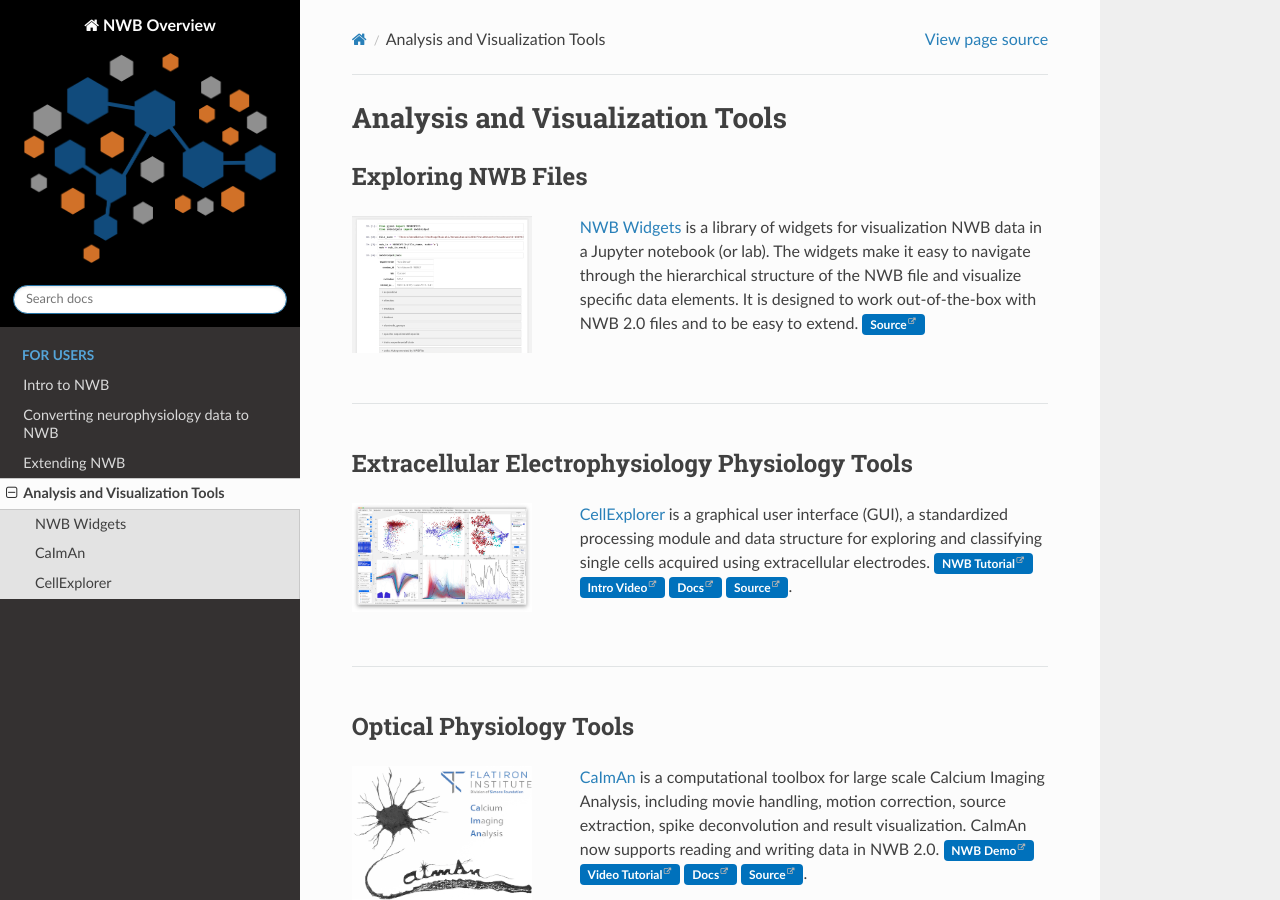
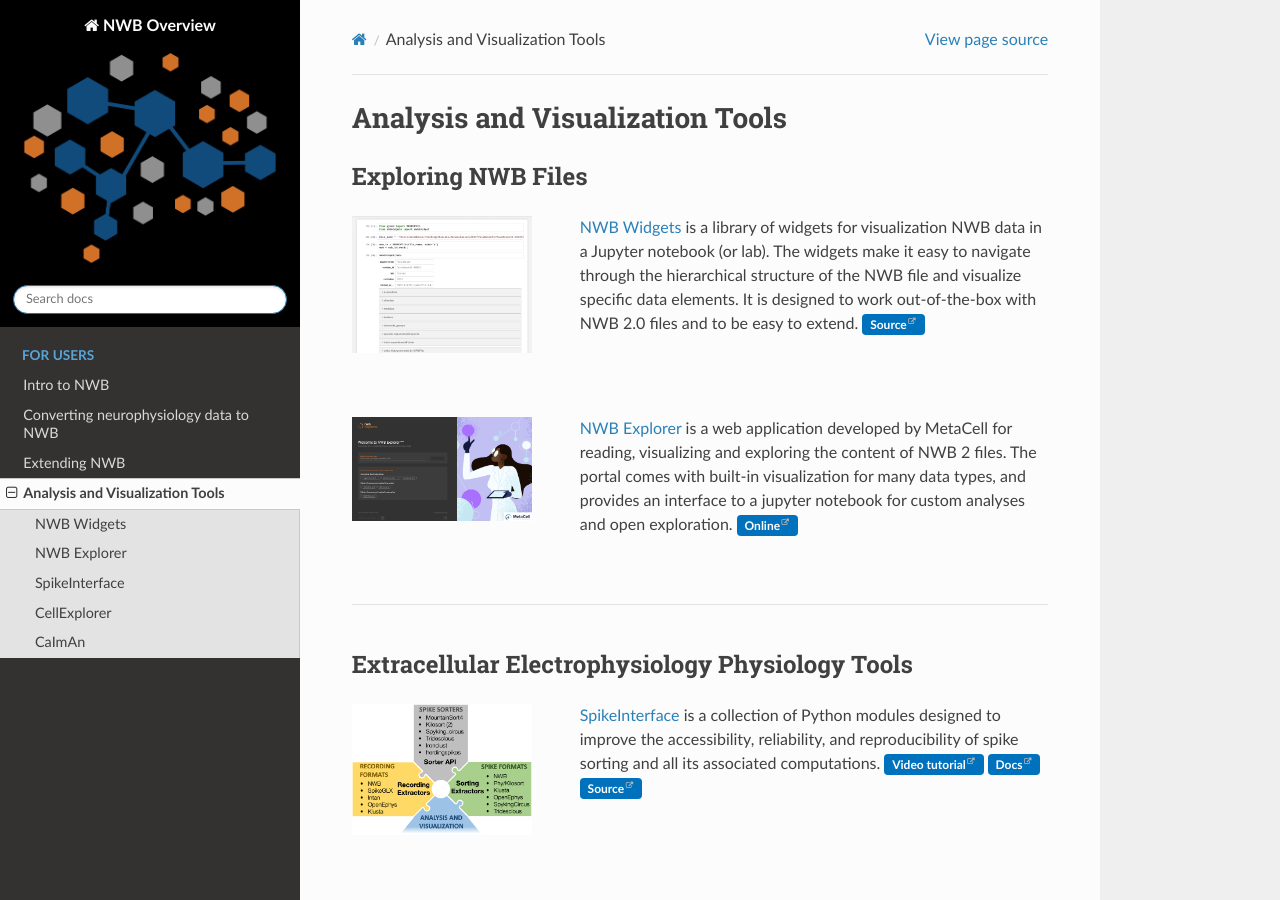
Before and after one commit to NeurodataWithoutBorders/nwb-overview, a Sphinx documentation site: the page built from docs/source/analysis_tools/analysis_tools_home.rst, in a window 1280 px wide and 900 px high. Built offline with Sphinx 7.4.7 and the Read the Docs theme 2.0.0, drawn with Linux system fonts in a browser that asks for light colours; pages that are not in the unit, such as notebooks, are missing from menus.

Commit message:
Added NWBExplorer and SpikeInterface

```diff
--- a/docs/source/analysis_tools/analysis_tools_home.rst
+++ b/docs/source/analysis_tools/analysis_tools_home.rst
@@ -10,8 +10,11 @@
     :hidden:
 
     nwbwidgets/nwbwidgets
+    nwbexplorer/nwbexplorer
+    spikeinterface/spikeinterface
+    cellexplorer/cellexplorer
     caiman/caiman
-    cellexplorer/cellexplorer
+
 
 
 .. _analysistools-explore:
@@ -29,14 +32,44 @@
 
 .. raw:: html
 
-    <br />
+    <br/>
+    <br/>
+    <br/>
+
+.. image:: nwbexplorer/nwbexplorer_screenshot.png
+    :class: align-left
+    :width: 180
+
+.. include::  nwbexplorer/nwbexplorer.rst
+        :start-after: .. short_description_start
+        :end-before: .. short_description_end
+
+
+.. raw:: html
+
+    <br/>
     <hr>
-    <br />
+    <br/>
 
 .. _analysistools-ecephys:
 
 Extracellular Electrophysiology Physiology Tools
 ------------------------------------------------
+
+.. image:: spikeinterface/spike_interface_diagram.png
+    :class: align-left
+    :width: 180
+
+.. include::  spikeinterface/spikeinterface.rst
+        :start-after: .. short_description_start
+        :end-before: .. short_description_end
+
+.. raw:: html
+
+    <br />
+    <br />
+    <br />
+    <br />
 
 .. image:: cellexplorer/CellExplorerInterface.jpeg
     :class: align-left
@@ -45,7 +78,6 @@
 .. include::  cellexplorer/cellexplorer.rst
         :start-after: .. short_description_start
         :end-before: .. short_description_end
-
 
 
 .. raw:: html
--- /dev/null
+++ b/docs/source/analysis_tools/nwbexplorer/nwbexplorer.rst
@@ -0,0 +1,14 @@
+.. _analysistools-nwbexplorer:
+
+NWB Explorer
+-----------
+
+.. short_description_start
+
+:ref:`analysistools-nwbexplorer` is a web application developed by MetaCell for reading, visualizing and exploring the content of NWB 2 files. The portal comes with built-in visualization for many data types, and provides an interface to a jupyter notebook for custom analyses and open exploration. :bdg-link-primary:`Online  <http://nwbexplorer.opensourcebrain.org/>`
+.. short_description_end
+
+
+.. image:: https://www.nwb.org/wp-content/uploads/2019/10/nwbexplorer.gif
+    :class: align-left
+    :width: 400
--- /dev/null
+++ b/docs/source/analysis_tools/spikeinterface/spikeinterface.rst
@@ -0,0 +1,28 @@
+.. _analysistools-spikeinterface:
+
+SpikeInterface
+--------------
+
+.. short_description_start
+
+:ref:`analysistools-spikeinterface` is a collection of Python modules designed to improve the accessibility, reliability, and reproducibility of spike sorting and all its associated computations. :bdg-link-primary:`Video tutorial <https://www.youtube.com/watch?v=fvKG_-xQ4D8>` :bdg-link-primary:`Docs  <https://spikeinterface.readthedocs.io/en/latest/>` :bdg-link-primary:`Source  <https://github.com/SpikeInterface>`
+
+.. short_description_end
+
+With SpikeInterface, users can:
+
+* read/write many extracellular file formats.
+* pre-process extracellular recordings.
+* run many popular, semi-automatic spike sorters.
+* post-process sorted datasets.
+* compare and benchmark spike sorting outputs.
+* compute quality metrics to validate and curate spike sorting outputs.
+* visualize recordings and spike sorting outputs.
+* export report and export toPhy
+* offer a powerful Qt-based viewer in separate package spikeinterface-gui
+* have some powerful sorting components to build your own sorter.
+
+
+.. image:: spike_interface_diagram.png
+    :class: align-left
+    :width: 400
```
Also changed, not shown: docs/source/analysis_tools/nwbexplorer/nwbexplorer_screenshot.png (added), docs/source/analysis_tools/spikeinterface/spike_interface_diagram.png (added).
